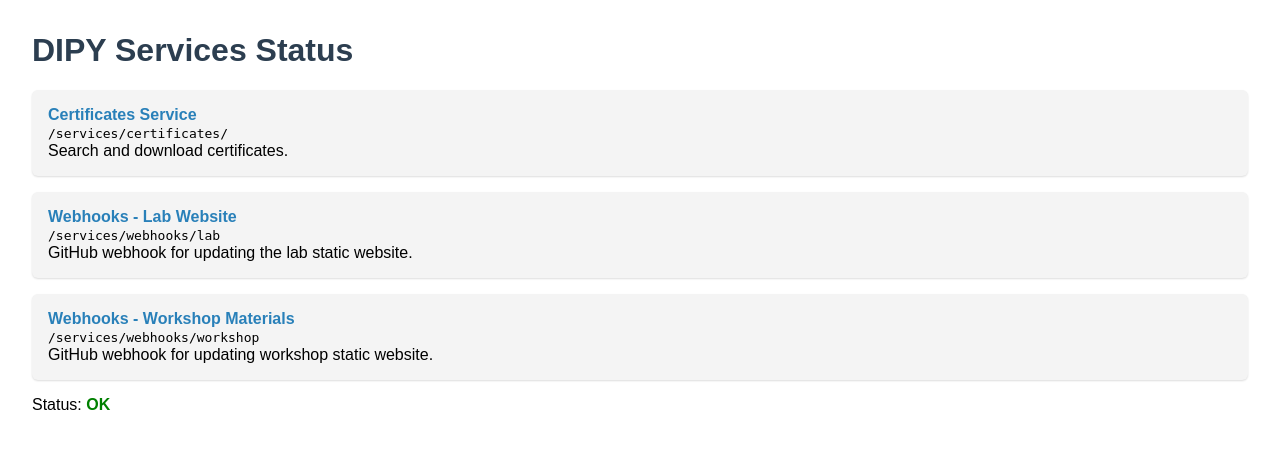
After one commit to dipy/certificates.dipy.org, a FastAPI app: template templates/services_status.html in a window 1280 px wide. The commit adds this page. Shown: the top 449 px of the page. Run offline with FastAPI, Linux system fonts and the light colour scheme; the template is opened without the code that fills it, so the values that code supplies are empty.

Commit message:
NF: Add webhook management

```diff
--- a/main.py
+++ b/main.py
@@ -1,13 +1,23 @@
+from dotenv import load_dotenv
 import pathlib
 import uvicorn
 import re  # Import regex module
-from fastapi import FastAPI, Request, Form, HTTPException
-from fastapi.responses import HTMLResponse, FileResponse
+from fastapi import FastAPI, Request, Form, HTTPException, Header, APIRouter
+from fastapi.responses import HTMLResponse, FileResponse, JSONResponse, RedirectResponse
 from fastapi.staticfiles import StaticFiles
 from fastapi.templating import Jinja2Templates
 from typing import Optional
 import urllib.parse
 from rapidfuzz import fuzz
+import hmac
+import hashlib
+import json
+import subprocess
+import os
+
+
+# Load environment variables from the .env file
+load_dotenv()
 
 # --- Configuration ---
 CERTIFICATES_DIR = pathlib.Path("certificates")
@@ -18,24 +28,30 @@ LINKEDIN_CERT_URL = (
     "https://www.linkedin.com/profile/add?startTask=CERTIFICATION_NAME"
 )
 ORGANIZATION_ID = "18898741"  # DIPY LinkedIn Organization ID
-# ISSUE_YEAR = "2023"  # Default Issue Year - No longer needed
 ISSUE_MONTH = "5"      # Default Issue Month - Still used for LinkedIn link
 
-# Create directories if they don't exist (optional, good practice)
+# GitHub webhook settings
+GITHUB_SECRET = os.getenv("GITHUB_WEBHOOK_SECRET")
+UPDATE_LAB_SCRIPT_PATH = pathlib.Path("update_lab_website.sh")
+UPDATE_WORKSHOP_SCRIPT_PATH = pathlib.Path("update_workshop.sh")
+
+# Create directories if they don't exist
 CERTIFICATES_DIR.mkdir(exist_ok=True)
 STATIC_DIR.mkdir(exist_ok=True)
 TEMPLATES_DIR.mkdir(exist_ok=True)
 
 # --- FastAPI App Setup ---
-app = FastAPI(title="DIPY Certificate Server", root_path="/certificates")
+app = FastAPI(title="DIPY Services server")
 
-# Mount static files directory
-app.mount("/certificates/static", StaticFiles(directory=STATIC_DIR), name="static")
+# Create routers for different services
+# Prefixes here will be combined with the prefix in app.include_router
+certificates_router = APIRouter(prefix="/certificates", tags=["certificates"])
+webhooks_router = APIRouter(prefix="/webhooks", tags=["webhooks"])
 
 
 def root_url_for(request: Request, name: str, **params):
-    # return request.scope["root_path"] + str(request.url_for(name, **params))
     return str(request.url_for(name, **params))
+
 
 # Setup Jinja2 templates
 templates = Jinja2Templates(directory=TEMPLATES_DIR)
@@ -126,30 +142,16 @@ def find_certificate(
         return None
 
 
-# --- Routes ---
-
-@app.get("/certificates/")
-def read_cert():
-    return {"message": "Hello from FastAPI!"}
+# --- Certificate Routes ---
+@certificates_router.get("/healthcheck")
+def certificates_healthcheck():
+    return {"message": "Hello from FastAPI Certificates Service!"}
 
 
-@app.get("/", response_class=HTMLResponse)
-async def get_homepage(request: Request):
+@certificates_router.get("/", response_class=HTMLResponse)
+async def get_certificates_homepage(request: Request):  # Renamed for clarity
     """
-    Serve the homepage.
-
-    Renders the main index.html template which includes the
-    welcome message, logo, and search bar.
-
-    Parameters
-    ----------
-    request : Request
-        The incoming request object.
-
-    Returns
-    -------
-    HTMLResponse
-        The rendered HTML page.
+    Serve the homepage for certificates.
     """
     context = {
         "request": request,
@@ -159,11 +161,12 @@ async def get_homepage(request: Request):
     return templates.TemplateResponse("index.html", context)
 
 
-@app.post("/search", name="search", response_class=HTMLResponse)
-async def search_certificates(
+@certificates_router.post("/search", name="search_certificates_page",
+                          response_class=HTMLResponse)
+async def search_certificates_page(  # Renamed for clarity
     request: Request,
-    search_query: str = Form(..., max_length=100),  # Added max_length
-    search_year: str = Form(..., max_length=4)      # Added max_length
+    search_query: str = Form(..., max_length=100),
+    search_year: str = Form(..., max_length=4)
 ):
     """
     Handle the certificate search request from the homepage.
@@ -195,12 +198,11 @@ async def search_certificates(
     if certificate_name:
         # Generate absolute URL for the certificate view page on this server
         try:
-            # Use the name stem and the validated search_year for the URL
             cert_page_url = request.url_for(
-                'view_certificate', year=search_year, name_stem=certificate_name
+                'view_certificate_page', year=search_year, name_stem=certificate_name
             )
         except Exception as e:
-            print(f"Error generating URL for view_certificate: {e}")
+            print(f"Error generating URL for view_certificate_page: {e}")
             cert_page_url = ""  # Handle error case
 
         # Prepare parameters for LinkedIn URL
@@ -225,13 +227,16 @@ async def search_certificates(
             "linkedin_url": linkedin_url,
             "not_found": certificate_path is None,
             "query": search_query,   # Keep original query for display
-            "year": search_year      # Pass year for download/view links
+            "year": search_year,      # Pass year for download/view links
+            "router_prefix": certificates_router.prefix  # Pass router prefix
         },
     )
 
 
-@app.get("/download/{year}/{name_stem}.pdf", name="download_certificate")
-async def download_certificate(year: str, name_stem: str):
+@certificates_router.get(
+    "/download/{year}/{name_stem}.pdf", name="download_certificate_file"
+)
+async def download_certificate_file(year: str, name_stem: str):  # Renamed
     """
     Serve a specific certificate file for download, ensuring year match.
 
@@ -271,12 +276,12 @@ async def download_certificate(year: str, name_stem: str):
         path=certificate_path,
         filename=certificate_path.name,
         media_type='application/pdf',
-        content_disposition_type="attachment"  # Suggest download
+        content_disposition_type="attachment"
     )
 
 
-@app.get("/view/{year}/{name_stem}.pdf", name="view_certificate")
-async def view_certificate(year: str, name_stem: str):
+@certificates_router.get("/view/{year}/{name_stem}.pdf", name="view_certificate_page")
+async def view_certificate_page(year: str, name_stem: str):
     """
     Serve a specific certificate file for viewing, ensuring year match.
 
@@ -320,13 +325,143 @@ async def view_certificate(year: str, name_stem: str):
     )
 
 
+# --- Webhook Helper Functions ---
+async def _run_update_script(script_path: pathlib.Path, webhook_name: str):
+    try:
+        result = subprocess.run(
+            [str(script_path.absolute())],
+            capture_output=True,
+            text=True,
+            check=True
+        )
+        print(f"Update script output ({script_path.name}): {result.stdout}")
+        return JSONResponse(
+            content={
+                "status": "success",
+                "message": f"{webhook_name} updated successfully"
+            }
+        )
+    except subprocess.CalledProcessError as e:
+        print(f"Error running update script ({script_path.name}): {e.stderr}")
+        return JSONResponse(
+            content={
+                "status": "error",
+                "message": f"Script error for {webhook_name}: {e.stderr}"
+            },
+            status_code=500
+        )
+
+
+async def _verify_github_signature_and_parse(
+    request: Request, x_hub_signature_256: Optional[str]
+):
+    payload_bytes = await request.body()
+    if GITHUB_SECRET:
+        if not x_hub_signature_256:
+            raise HTTPException(
+                status_code=401, detail="Missing X-Hub-Signature-256 header")
+        signature = hmac.new(
+            GITHUB_SECRET.encode(),
+            msg=payload_bytes,
+            digestmod=hashlib.sha256
+        ).hexdigest()
+        expected_signature = f"sha256={signature}"
+        if not hmac.compare_digest(expected_signature, x_hub_signature_256):
+            raise HTTPException(status_code=401, detail="Invalid signature")
+    try:
+        payload = json.loads(payload_bytes)
+    except json.JSONDecodeError:
+        raise HTTPException(status_code=400, detail="Invalid JSON payload")
+    return payload
+
+
+async def _process_github_event(
+    request: Request,
+    payload: dict,
+    script_path: pathlib.Path,
+    webhook_name: str
+):
+    event_type = request.headers.get("X-GitHub-Event")
+    action = payload.get("action")
+
+    if event_type == "pull_request" and action == "closed":
+        if payload.get("pull_request", {}).get("merged"):
+            base_branch = payload.get("pull_request", {}).get("base", {}).get("ref")
+            if base_branch in ["main", "master"]:
+                return await _run_update_script(script_path, webhook_name)
+    elif event_type == "push":
+        ref = payload.get("ref")
+        if ref in ["refs/heads/main", "refs/heads/master"]:
+            return await _run_update_script(script_path, webhook_name)
+
+    return JSONResponse(
+        content={
+            "status": "ignored",
+            "message":
+                f"Event {event_type} (action: {action}) ignored for {webhook_name}"
+        }
+    )
+
+
+# --- Webhook Endpoints ---
+@webhooks_router.get("/healthcheck")
+def webhook_healthcheck():
+    return {"message": "Hello from FastAPI Webhook Service!"}
+
+
+@webhooks_router.post("/lab", response_class=JSONResponse)
+async def github_webhook_lab(
+    request: Request, x_hub_signature_256: Optional[str] = Header(None)
+):
+    payload = await _verify_github_signature_and_parse(request, x_hub_signature_256)
+    return await _process_github_event(
+        request, payload, UPDATE_LAB_SCRIPT_PATH, "Lab Website"
+    )
+
+
+@webhooks_router.post("/workshop", response_class=JSONResponse)
+async def github_webhook_workshop(
+    request: Request, x_hub_signature_256: Optional[str] = Header(None)
+):
+    payload = await _verify_github_signature_and_parse(request, x_hub_signature_256)
+    return await _process_github_event(
+        request, payload, UPDATE_WORKSHOP_SCRIPT_PATH, "Workshop Materials"
+    )
+
+# Include the routers in the main app
+# All routes in certificates_router will be prefixed with /services
+# e.g. /services/certificates/home
+app.include_router(certificates_router, prefix="/services")
+# All routes in webhooks_router will be prefixed with /services
+# e.g. /services/webhooks/lab
+app.include_router(webhooks_router, prefix="/services")
+
+
+@app.get("/services", response_class=HTMLResponse)
+async def services_status(request: Request):
+    """
+    Return a static status page listing all available services (API routers).
+    """
+    return templates.TemplateResponse("services_status.html", {"request": request})
+
+
+@app.get("/")
+def root_redirect():
+    return RedirectResponse(url="/services")
+
+
+# Mount static files for certificates
+app.mount(
+    "/services/certificates/static",
+    StaticFiles(directory=STATIC_DIR),
+    name="certificates_static"
+)
+
 # --- Main Execution ---
 if __name__ == "__main__":
-    # IMPORTANT: Disable reload=True in production environments!
     print(f"Starting server. Certificates expected in: {CERTIFICATES_DIR.resolve()}")
     print(f"Static files served from: {STATIC_DIR.resolve()}")
     print(f"Templates loaded from: {TEMPLATES_DIR.resolve()}")
-    # Make sure certificate dir exists
     if not CERTIFICATES_DIR.exists():
         print(
             f"Warning: Certificate directory '{CERTIFICATES_DIR}' not found. "
@@ -337,4 +472,4 @@ if __name__ == "__main__":
 
     uvicorn.run(
         "main:app", host="0.0.0.0", port=8000, reload=False
-    )  # Set reload=False for production
+    )
--- a/requirements.txt
+++ b/requirements.txt
@@ -5,3 +5,4 @@ jinja2>=3.1.0,<4.0.0
 rapidfuzz>=3.13,<4.0.0 # Optional but improves thefuzz speed
 supervisor>=4.2.5,<5.0.0
 gunicorn>=23.0.0,<24.0.0
+python-dotenv>=1.1.0,<2.0.0
--- a/templates/index.html
+++ b/templates/index.html
@@ -14,7 +14,7 @@
             justify-content: center;
             min-height: 90vh;
             /* Add background image - replace with your actual image path */
-            background-image: url({{ request.url_for('static', path='tiny_gray_brain.png') }});
+            background-image: url({{ request.url_for('certificates_static', path='tiny_gray_brain.png') }});
             background-repeat: repeat; /* Tile the image */
             background-color: #f4f4f4; /* Fallback color */
             color: #333;
@@ -159,12 +159,12 @@
 </head>
 <body>
     <div class="container">
-        <img src="{{ request.url_for('static', path='dipy_logo.png') }}" alt="DIPY Logo" class="logo">
+        <img src="{{ request.url_for('certificates_static', path='dipy_logo.png') }}" alt="DIPY Logo" class="logo">
         <h1>Find my DIPY Certificates</h1>
 
         <!-- Search Form -->
         <form
-            hx-post="{{ root_url_for(request, 'search') }}"
+            hx-post="{{ root_url_for(request, 'search_certificates_page') }}"
             hx-trigger="submit"
             hx-target="#search-results"
             hx-swap="innerHTML"
--- /dev/null
+++ b/templates/services_status.html
@@ -0,0 +1,40 @@
+<!DOCTYPE html>
+<html>
+<head>
+    <title>DIPY Services Status</title>
+    <style>
+        body { font-family: Arial, sans-serif; margin: 2em; }
+        h1 { color: #2c3e50; }
+        ul { list-style-type: none; padding: 0; }
+        li { margin-bottom: 1em; }
+        .service {
+            background: #f4f4f4;
+            border-radius: 6px;
+            padding: 1em;
+            box-shadow: 0 1px 2px #ddd;
+        }
+        .service strong { color: #2980b9; }
+    </style>
+</head>
+<body>
+    <h1>DIPY Services Status</h1>
+    <ul>
+        <li class="service">
+            <strong>Certificates Service</strong><br>
+            <code>/services/certificates/</code><br>
+            Search and download certificates.
+        </li>
+        <li class="service">
+            <strong>Webhooks - Lab Website</strong><br>
+            <code>/services/webhooks/lab</code><br>
+            GitHub webhook for updating the lab static website.
+        </li>
+        <li class="service">
+            <strong>Webhooks - Workshop Materials</strong><br>
+            <code>/services/webhooks/workshop</code><br>
+            GitHub webhook for updating workshop static website.
+        </li>
+    </ul>
+    <p>Status: <span style="color: green; font-weight: bold;">OK</span></p>
+</body>
+</html>
```
Also changed, not shown: test_webhook_payload.json (added, +22 -0 lines), tests/test_webhooks.py (added, +48 -0 lines), 2 other files.
